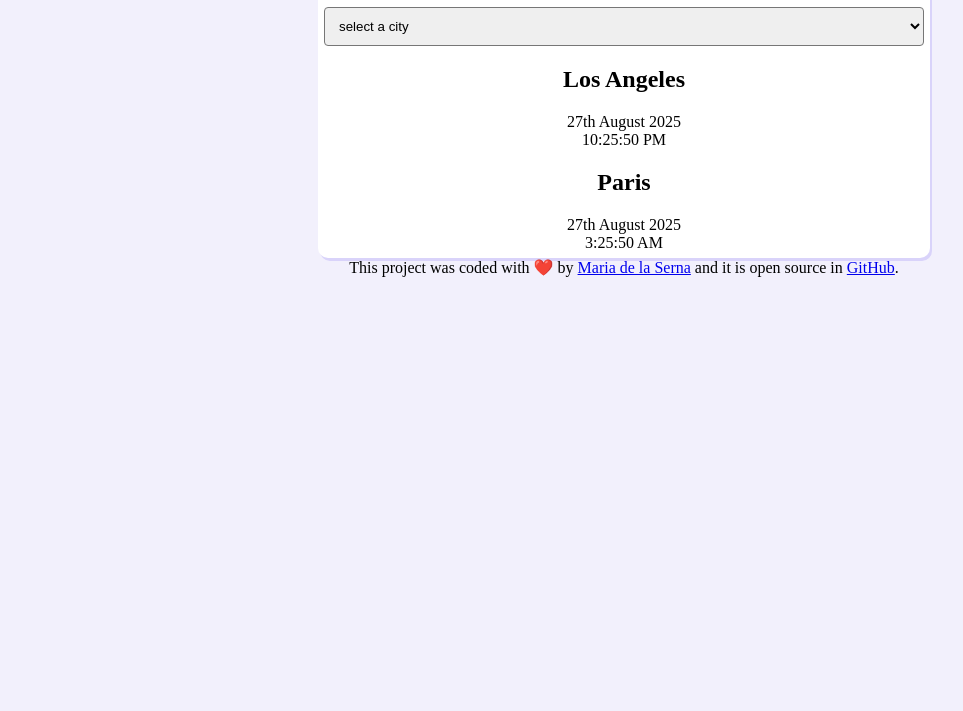
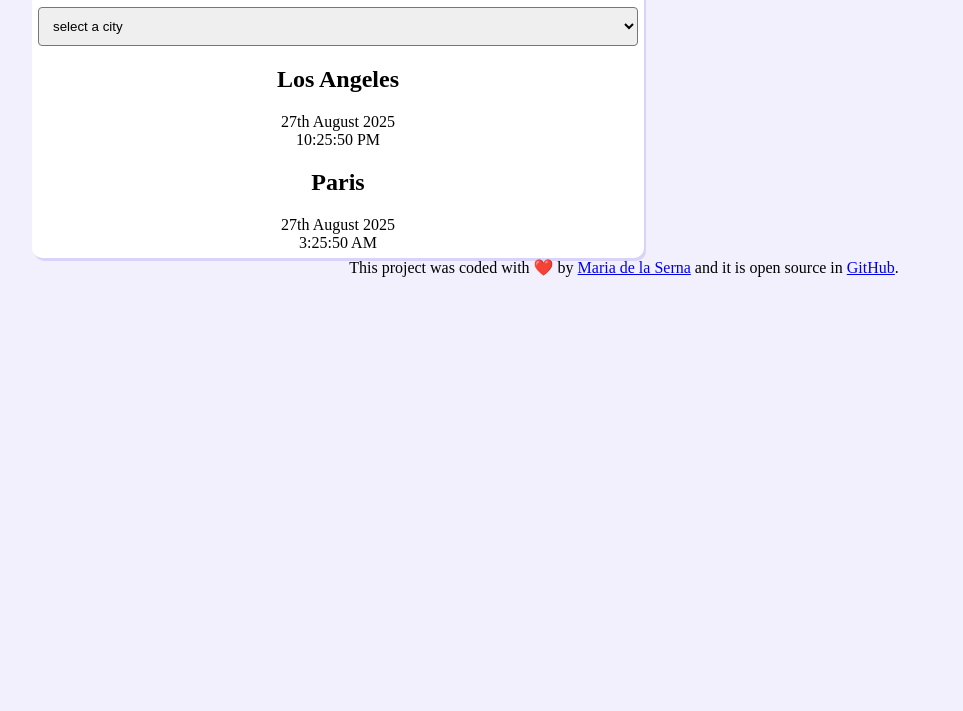
Before and after one commit to MariaBego56/World_Clock, a plain HTML site: page index.html in a window 1280 px wide. Shown: the part 89-800 px from the top of the page, without its empty margins (16-979 px from the left). Drawn offline with Linux system fonts and the light colour scheme; a script that the page names is missing.

Commit message:
Update style.css

```diff
--- a/src/style.css
+++ b/src/style.css
@@ -7,7 +7,8 @@ max-width: 600px;
 text-align: center;
 padding: 6px;
 margin-top: 120px;
-margin: 0 auto;
+margin-left: 40px;
+margin-right: 40px;
 border-radius: 10px;
 background-color: white;
 box-shadow: 2px 3px #d9d3fa;
```
